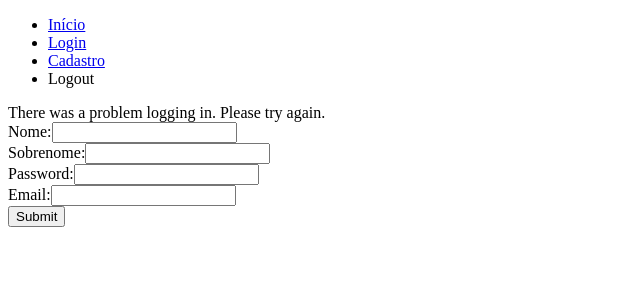
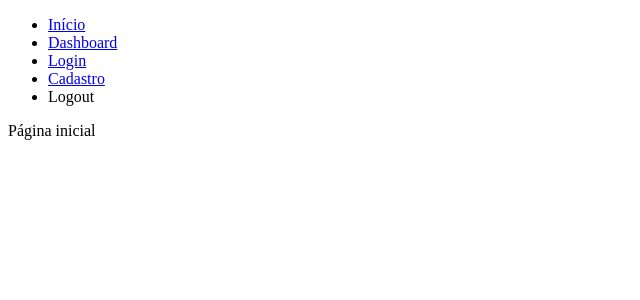
Before and after one commit to vixtorocha/spring-angular-login, an Angular app in the folder demo/: page / in a window 1280 px wide. Shown: the top 300 px of the page, without its empty margins (0-640 px from the left). Built offline with nearby package versions, Linux system fonts and the light colour scheme.

Commit message:
Corrige rotas

```diff
--- a/demo/src/app/app.component.html
+++ b/demo/src/app/app.component.html
@@ -1,6 +1,7 @@
 <div class="container">
     <ul class="nav nav-pills">
-        <li><a routerLinkActive="active" routerLink="/home">Início</a></li>
+        <li><a routerLinkActive="active" routerLink="/">Início</a></li>
+        <li><a routerLinkActive="active" routerLink="/dashboard">Dashboard</a></li>
         <li><a routerLinkActive="active" routerLink="/login">Login</a></li>
         <li><a routerLinkActive="active" routerLink="/registration">Cadastro</a></li>
         <li><a (click)="logout()">Logout</a></li>
--- a/demo/src/app/app.component.ts
+++ b/demo/src/app/app.component.ts
@@ -2,7 +2,6 @@ import { Component } from '@angular/core';
 import { AppService } from './app.service';
 import { HttpClient } from '@angular/common/http';
 import { Router } from '@angular/router';
-import {finalize} from "rxjs/operators";
 
 @Component({
   selector: 'app-root',
@@ -12,12 +11,10 @@ export class AppComponent {
   constructor(private app: AppService, private http: HttpClient, private router: Router) {
     this.app.authenticate(undefined);
   }
-  logout() {
-    this.http.post('logout', {}).pipe(
-        finalize(() => {
-          this.app.authenticated = false;
-          this.router.navigateByUrl('/home');
-        })).subscribe();
-  }
+    logout() {
+        localStorage.removeItem("isLoggedIn");
+        localStorage.removeItem("userName");
+        this.router.navigate(["/login"]);
+    }
 
 }
--- a/demo/src/app/home/home.component.html
+++ b/demo/src/app/home/home.component.html
@@ -1,3 +1,3 @@
 <div>
-  <p>Faça o login para acessar a plataforma!</p>
+  <p>Página inicial</p>
 </div>
--- a/demo/src/app/login/login.component.html
+++ b/demo/src/app/login/login.component.html
@@ -1,6 +1,3 @@
-<div class="alert alert-danger" [hidden]="">
-    There was a problem logging in. Please try again.
-</div>
 <form role="form" (submit)="login()">
     <div class="form-group">
         <label for="username">Email:</label>
--- a/demo/src/app/registration/registration.component.html
+++ b/demo/src/app/registration/registration.component.html
@@ -1,6 +1,3 @@
-<div class="alert alert-danger" [hidden]="">
-    There was a problem logging in. Please try again.
-</div>
 <form role="form" (submit)="registerUser()">
     <div class="form-group">
         <label for="firstname">Nome:</label>
```
Also changed, not shown: demo/src/app/app-routing.module.ts (+6 -1 lines).
